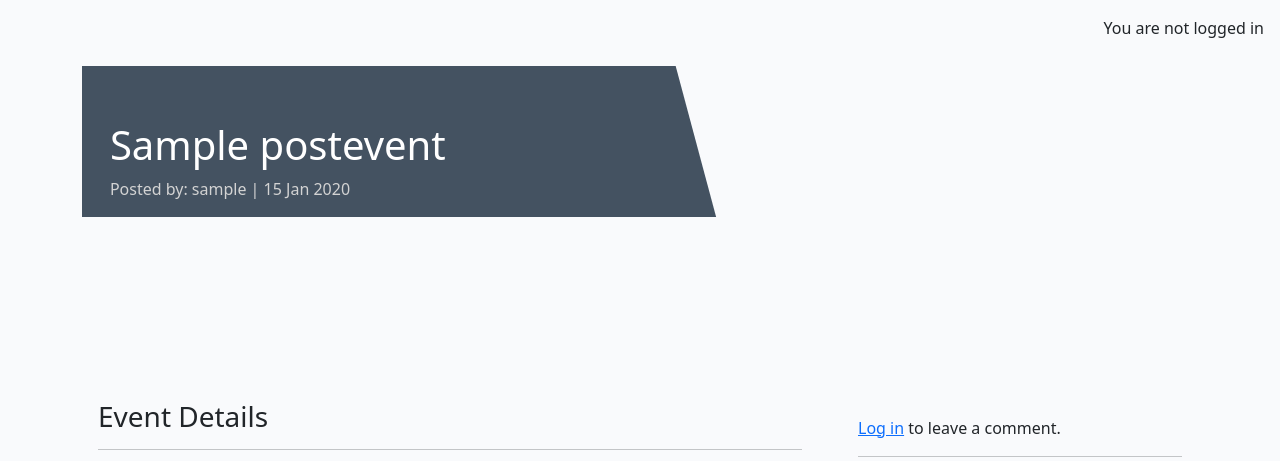
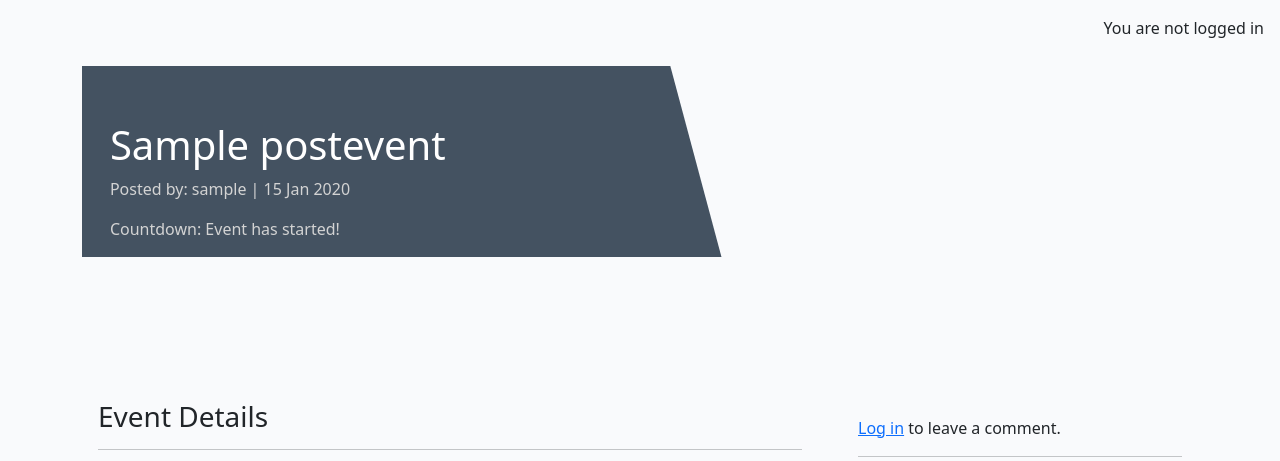
Before and after one commit to jdohertydev/runit, a Django app: a page that uses events_listing/templates/events_listing/postevent_detail.html in a window 1280 px wide. Shown: the part 60-521 px from the top of the page. Run offline with Django 4.2, Linux system fonts and the light colour scheme; tables that the repository leaves empty hold one stand-in row (values such as "Sample post"); some libraries are stand-ins or nearby versions.

Commit message:
Add countdown clock to postevent_details template

```diff
--- a/events_listing/templates/events_listing/postevent_detail.html
+++ b/events_listing/templates/events_listing/postevent_detail.html
@@ -9,6 +9,8 @@
             <div class="col-md-6 masthead-text">
                 <h1 class="post-title">{{ post.event_name }}</h1>
                 <p class="post-subtitle">Posted by: {{ post.author.username }} | {{ post.created_on|date:"d M Y" }}</p>
+                <p class="post-subtitle">Countdown: <span id="countdown"></span></p>
+                <p id="eventDate" data-event-date="{{ post.date|date:'Y-m-d H:i:s' }}" style="display:none;"></p>
             </div>
             <div class="d-none d-md-block col-md-6 masthead-image">
                 {% if "placeholder" in post.featured_image.url %}
@@ -29,6 +31,7 @@
                     <h3 class="card-title">Event Details</h3>
                     <hr>
                     <h5>Date and Time</h5>
+
                     <p>{{ post.date|date:"d M Y H:i" }}</p>
                     <h5>Race Type</h5>
                     <p>{{ post.get_race_type_display }}</p>
@@ -190,6 +193,7 @@
 {% endblock content %}
 
 {% block extras %}
+<script src="{% static 'js/countdown.js' %}"></script>
 <script src="{% static 'js/comments.js' %}"></script>
 <script src="{% static 'js/signup.js' %}"></script>
 {% endblock %}
--- a/myproject/settings.py
+++ b/myproject/settings.py
@@ -29,7 +29,7 @@ TEMPLATES_DIR = os.path.join(BASE_DIR, 'templates')
 SECRET_KEY = 'django-insecure-rbhhk88+3l+w%2q0+uxe62zyq_-67w=bmmn-xb*yn)!o_7%6m4'
 
 # SECURITY WARNING: don't run with debug turned on in production!
-DEBUG = False
+DEBUG = True
 
 ALLOWED_HOSTS = ['8000-jdohertydev-runit-sm147r7wmj2.ws.codeinstitute-ide.net','.herokuapp.com']
 
--- /dev/null
+++ b/static/js/countdown.js
@@ -0,0 +1,25 @@
+document.addEventListener("DOMContentLoaded", function() {
+    const eventDateElement = document.getElementById('eventDate');
+    const eventDate = new Date(eventDateElement.getAttribute('data-event-date')).getTime();
+    const countdownElement = document.getElementById('countdown');
+
+    function updateCountdown() {
+        const now = new Date().getTime();
+        const timeLeft = eventDate - now;
+
+        if (timeLeft < 0) {
+            countdownElement.innerHTML = "Event has started!";
+            return;
+        }
+
+        const days = Math.floor(timeLeft / (1000 * 60 * 60 * 24));
+        const hours = Math.floor((timeLeft % (1000 * 60 * 60 * 24)) / (1000 * 60 * 60));
+        const minutes = Math.floor((timeLeft % (1000 * 60 * 60)) / (1000 * 60));
+        const seconds = Math.floor((timeLeft % (1000 * 60)) / 1000);
+
+        countdownElement.innerHTML = `${days}d ${hours}h ${minutes}m ${seconds}s`;
+    }
+
+    updateCountdown();
+    setInterval(updateCountdown, 1000);
+});
```
